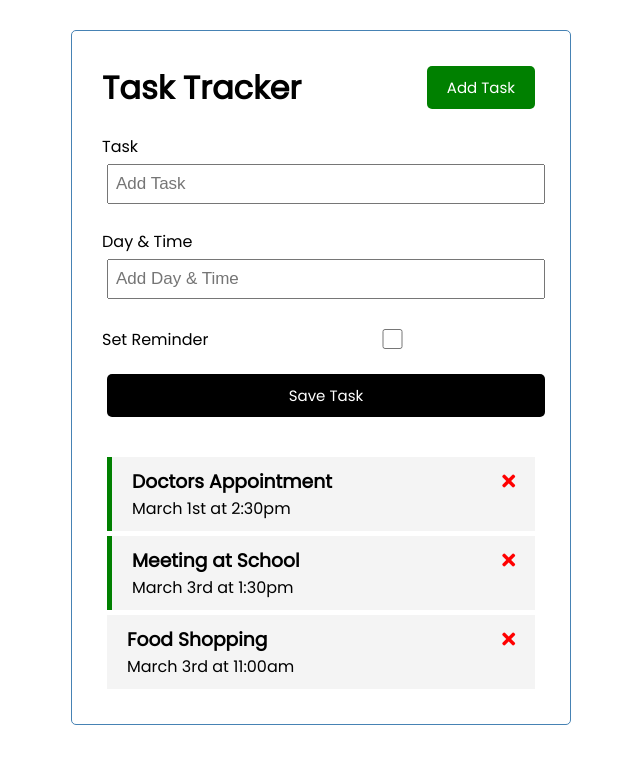
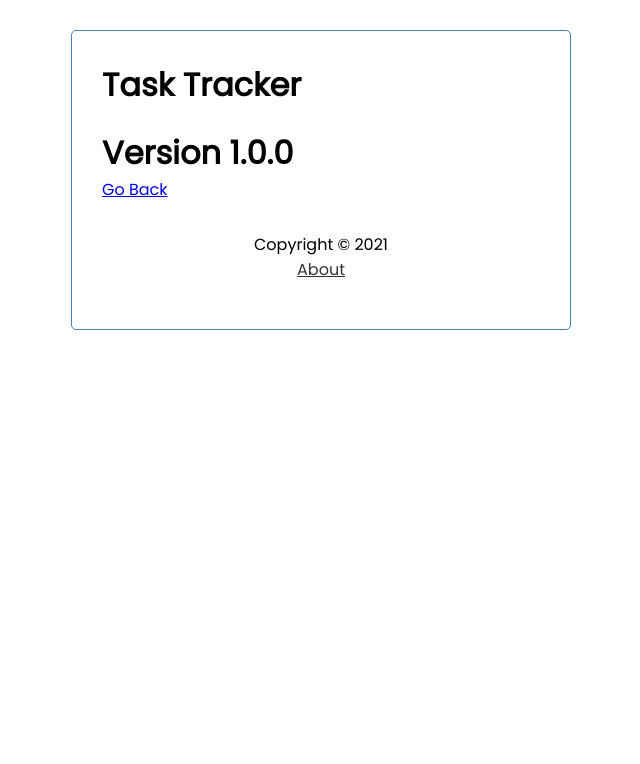
Before and after one commit to harrykim14/vue-todo-list, a Vue app: page /about in a window 1280 px wide. Shown: the top 764 px of the page, without its empty margins (319-959 px from the left). Built offline with nearby package versions, Linux system fonts and the light colour scheme.

Commit message:
Finished Course @21.04.11

```diff
--- /dev/null
+++ b/db.json
@@ -0,0 +1,22 @@
+{
+  "tasks": [
+    {
+      "id": 0,
+      "text": "Doctors Appointment",
+      "day": "March 1st at 2:30pm",
+      "reminder": true
+    },
+    {
+      "id": 1,
+      "text": "Meeting with Boss",
+      "day": "March 3rd at 1:30pm",
+      "reminder": false
+    },
+    {
+      "id": 2,
+      "text": "Food Shopping",
+      "day": "March 3rd at 11:00am",
+      "reminder": false
+    }
+  ]
+}
--- /dev/null
+++ b/router/index.js
@@ -0,0 +1,23 @@
+import { createRouter, createWebHistory } from 'vue-router'
+import Home from '../src/views/Home'
+import About from '../src/views/About'
+
+const routes = [
+    {
+        path: '/',
+        name: 'Home',
+        component: Home
+    },
+    {
+        path: '/about',
+        name: 'About',
+        component: About
+    }
+]
+
+const router= createRouter({
+    history: createWebHistory(process.env.BASE_URL),
+    routes
+})
+
+export default router
--- a/src/App.vue
+++ b/src/App.vue
@@ -1,69 +1,36 @@
 <template>
  <div class="container">
-   <Header title="Task Tracker" />
-   <AddTask @add-task="addTask" />
-   <Tasks
-    @toggle-reminder="toggleReminder"
-    @delete-task="deleteTask"
-    :tasks="tasks"
-    />
+   <Header
+   title="Task Tracker"
+   @toggle-add-task="toggleAddTask"
+   :showAddTask="showAddTask"
+   />
+    <router-view :showAddTask="showAddTask"></router-view>
+    <Footer />
  </div>
 </template>
 
 <script>
 import Header from './components/Header'
-import Tasks from './components/Tasks'
-import AddTask from './components/AddTask'
+import Footer from './components/Footer'
 
 export default {
   name: 'App',
   components: {
     Header,
-    Tasks,
-    AddTask
+    Footer
   },
   data() {
     return {
-      tasks: []
+      showAddTask: false,
     }
   },
   methods: {
-    deleteTask(id) {
-      if(confirm('Are you sure?')) {
-        this.tasks = this.tasks.filter((task) => task.id !== id)
-      }
+    toggleAddTask() {
+      this.showAddTask = !this.showAddTask
     },
-    toggleReminder(id) {
-      this.tasks = this.tasks.map(task =>
-        task.id === id ? { ... task, reminder: !task.reminder } : task
-      )
-    },
-    addTask(task) {
-      this.tasks = [...this.tasks, task]
-    }
+
   },
-  created() {
-    this.tasks = [
-      {
-        id: 0,
-        text: 'Doctors Appointment',
-        day: 'March 1st at 2:30pm',
-        reminder: true,
-      },
-      {
-        id: 1,
-        text: 'Meeting at School',
-        day: 'March 3rd at 1:30pm',
-        reminder: true,
-      },
-      {
-        id: 2,
-        text: 'Food Shopping',
-        day: 'March 3rd at 11:00am',
-        reminder: false,
-      }
-    ]
-  }
 }
 </script>
 
--- a/src/components/AddTask.vue
+++ b/src/components/AddTask.vue
@@ -48,7 +48,7 @@
             }
 
             const newTask = {
-                id: Math.floor(Math.random() * 100000),
+            //     id: Math.floor(Math.random() * 100000),
                 text: this.text,
                 day: this.day,
                 reminder: this.reminder
--- a/src/components/Button.vue
+++ b/src/components/Button.vue
@@ -13,7 +13,7 @@
         },
         methods: {
             onClick() {
-                console.log("clicked!")
+                this.$emit('btn-click')
             }
         }
     }
--- /dev/null
+++ b/src/components/Footer.vue
@@ -0,0 +1,17 @@
+<template>
+    <footer>
+        <p>Copyright &copy; 2021</p>
+        <router-link to="/about">About</router-link>
+    </footer>
+</template>
+
+<style scoped>
+    a {
+        color: #333;
+    }
+
+    footer {
+        margin-top: 30px;
+        text-align: center;
+    }
+</style>
--- a/src/components/Header.vue
+++ b/src/components/Header.vue
@@ -1,22 +1,37 @@
 <template>
   <header>
-        <h1>{{title}}</h1>
-        <Button text="Add Task" color="green" />
+    <h1>{{ title }}</h1>
+    <Button
+      v-show="homePage"
+      @btn-click="$emit('toggle-add-task')"
+      :text="showAddTask ? 'Close' : 'Add Task'"
+      :color="showAddTask ? 'red' : 'green'"
+    />
   </header>
 </template>
 
 <script>
-import Button from './Button'
+import Button from "./Button";
 
 export default {
-    name: 'Header',
+  name: "Header",
   props: {
-        title: String
+    title: String,
+    showAddTask: Boolean,
   },
   components: {
-        Button
+    Button,
+  },
+  computed: {
+      homePage() {
+          if(this.$route.path === '/') {
+              return true
+          } else {
+              return false
           }
       }
+  },
+};
 </script>
 <style scoped>
 header {
--- a/src/main.js
+++ b/src/main.js
@@ -1,4 +1,5 @@
 import { createApp } from 'vue'
 import App from './App.vue'
+import router from '../router/index'
 
-createApp(App).mount('#app')
+createApp(App).use(router).mount('#app')
--- /dev/null
+++ b/src/views/About.vue
@@ -0,0 +1,4 @@
+<template>
+    <h1>Version 1.0.0</h1>
+    <router-link to ="/">Go Back</router-link>
+</template>
--- /dev/null
+++ b/src/views/Home.vue
@@ -0,0 +1,91 @@
+<template>
+  <div v-show="showAddTask">
+    <AddTask @add-task="addTask" />
+  </div>
+  <Tasks
+    @toggle-reminder="toggleReminder"
+    @delete-task="deleteTask"
+    :tasks="tasks"
+  />
+</template>
+
+<script>
+import Tasks from "../components/Tasks";
+import AddTask from "../components/AddTask";
+
+export default {
+  name: "Home",
+  props: {
+      showAddTask: Boolean
+  },
+  components: {
+    Tasks,
+    AddTask,
+  },
+  data() {
+    return {
+      tasks: [],
+    };
+  },
+  methods: {
+    async deleteTask(id) {
+      if (confirm("Are you sure?")) {
+        const res = await fetch(`api/tasks/${id}`, {
+          method: "DELETE",
+        });
+
+        res.status === 200
+          ? (this.tasks = this.tasks.filter((task) => task.id !== id))
+          : alert("Error deleting task");
+      }
+    },
+    async toggleReminder(id) {
+      const taskToToggle = await this.fetchTask(id);
+      const updateTask = { ...taskToToggle, reminder: !taskToToggle.reminder };
+
+      const res = await fetch(`api/tasks/${id}`, {
+        method: "PUT",
+        headers: {
+          "Content-type": "application/json",
+        },
+        body: JSON.stringify(updateTask),
+      });
+
+      const data = await res.json();
+
+      this.tasks = this.tasks.map((task) =>
+        task.id === id ? { ...task, reminder: data.reminder } : task
+      );
+    },
+    async addTask(task) {
+      const res = await fetch("api/tasks", {
+        method: "POST",
+        headers: {
+          "Content-type": "application/json",
+        },
+        body: JSON.stringify(task),
+      });
+
+      const data = await res.json();
+
+      this.tasks = [...this.tasks, data];
+    },
+    async fetchTasks() {
+      const res = await fetch(`api/tasks`);
+      const data = await res.json();
+
+      return data;
+    },
+    async fetchTask(id) {
+      const res = await fetch(`api/tasks/${id}`);
+      const data = await res.json();
+
+      return data;
+    },
+  },
+
+  async created() {
+    this.tasks = await this.fetchTasks();
+  },
+};
+</script>
--- /dev/null
+++ b/vue.config.js
@@ -0,0 +1,12 @@
+module.exports = {
+    devServer: {
+        proxy: {
+            '^/api': {
+                target: 'http://localhost:5000',
+                changeOrigin: true,
+                logLevel: 'debug',
+                pathRewrite: { '^/api': '/'},
+            }
+        }
+    }
+}
```
Also changed, not shown: package.json (+5 -2 lines), 1 other file (tests, documents, lock files or other folders). Lines whose indentation alone changed are shown as unchanged.
